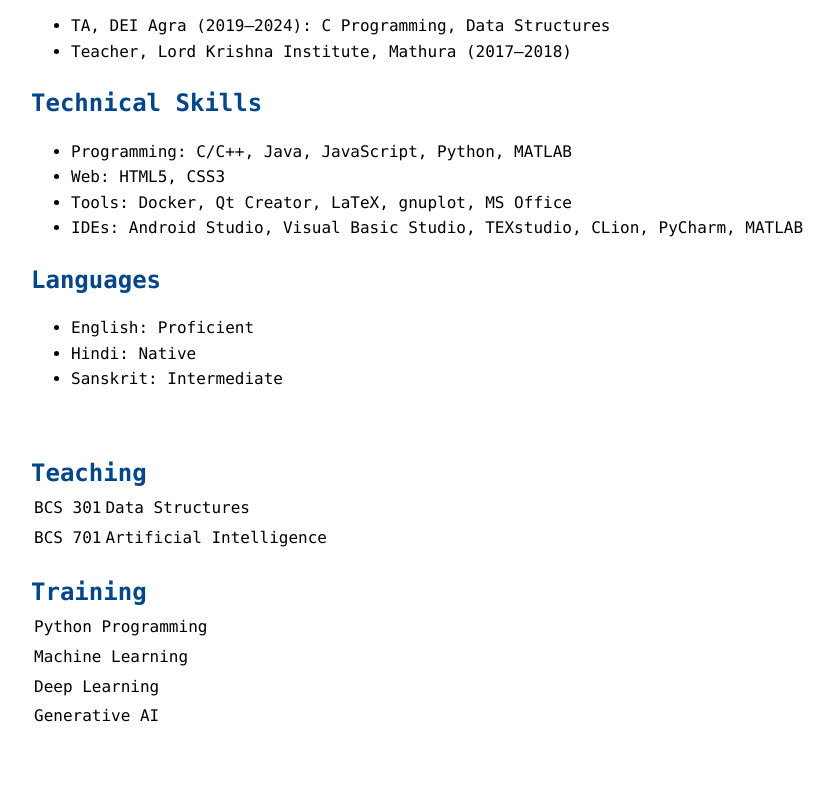
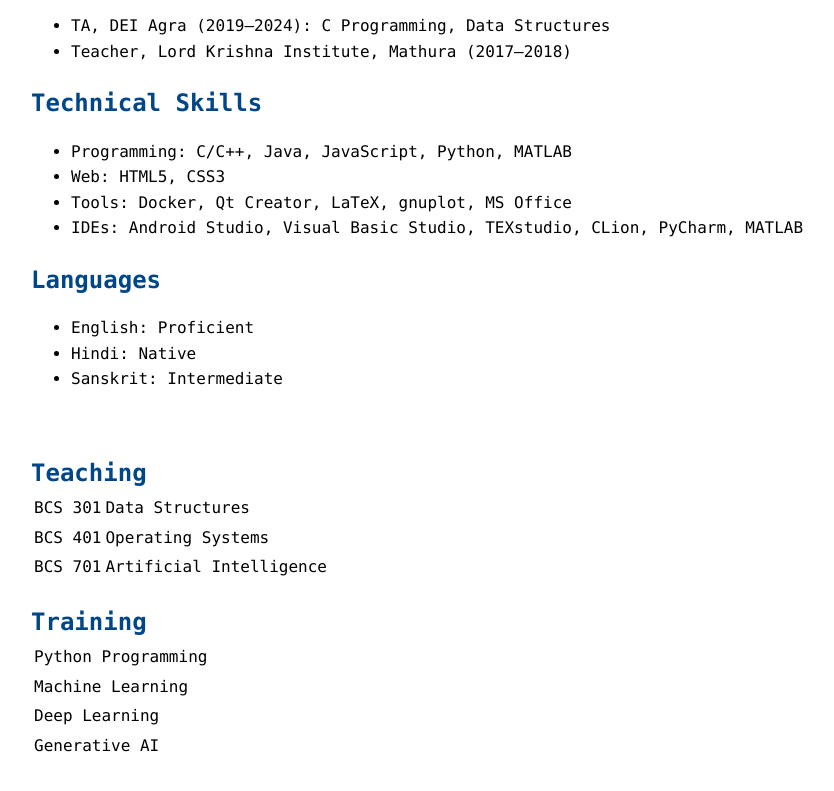
Before and after one commit to lRadha/laxmikant, a plain HTML site: page index.html in a window 1280 px wide. Shown: the part 2053-2844 px from the top of the page, without its empty margins (1-835 px from the left). Before the commit the page ends 2817 px from the top, so only its background shows below. Drawn offline with Linux system fonts and the light colour scheme.

Commit message:
Add BCS 401 Operating Systems course to index.html

```diff
--- a/index.html
+++ b/index.html
@@ -125,6 +125,7 @@
   <h2>Teaching</h2>
   <table>
     <tr><td>BCS 301</td><td>Data Structures</td></tr>
+    <tr><td>BCS 401</td><td>Operating Systems</td></tr>
     <tr><td>BCS 701</td><td>Artificial Intelligence</td></tr>
   </table>
 
```
